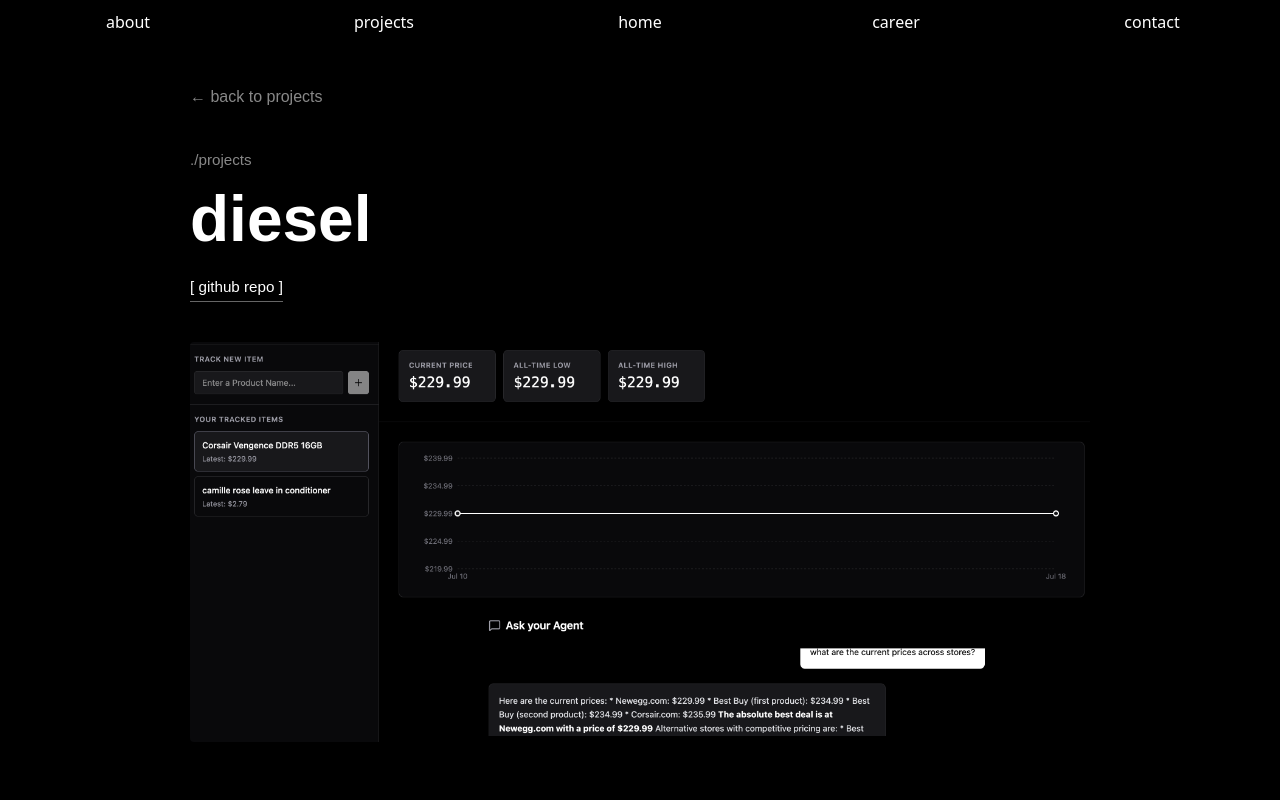
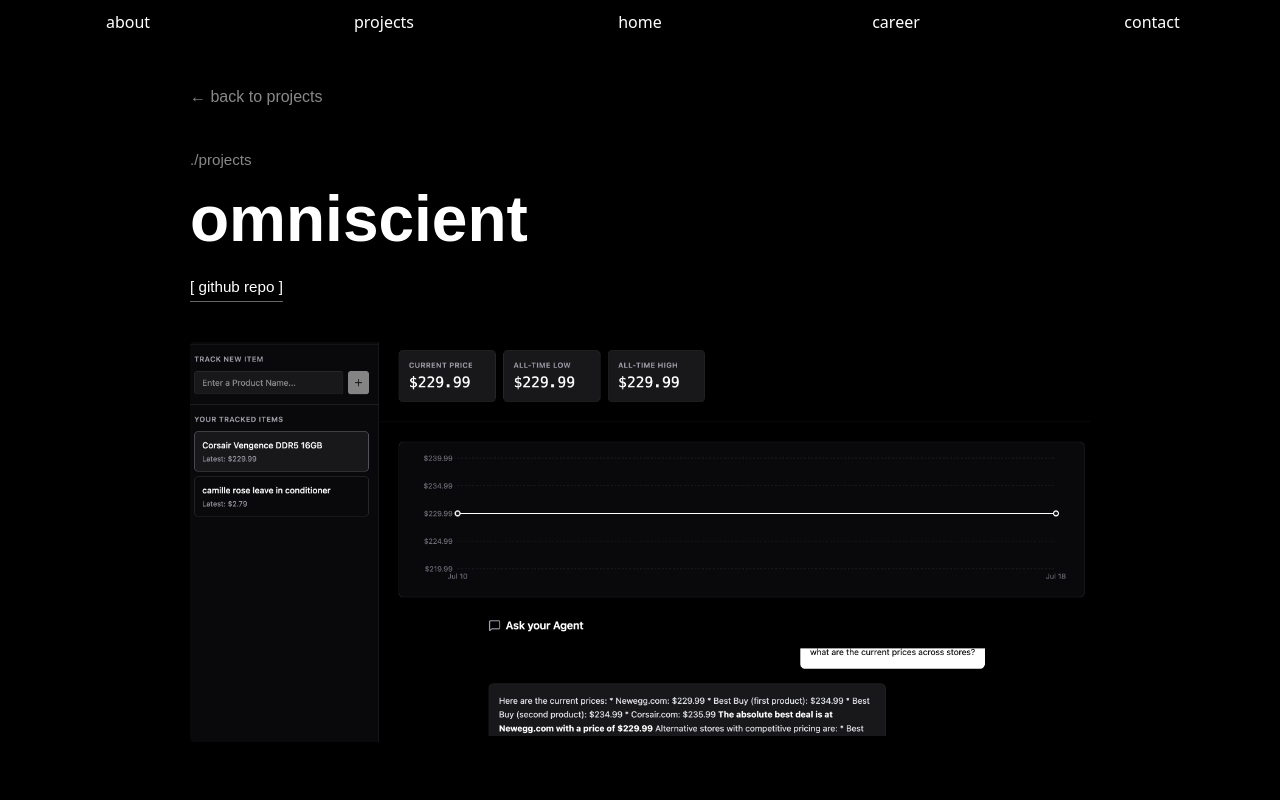
Before and after one commit to soham-shukla/soham-persweb, a React (Vite) app: page /Projects/diesel in a window 1280 px wide. Shown: the top 800 px of the page. Built offline with nearby package versions, Linux system fonts and the light colour scheme; the HTML template or start-up script is replaced by a standard one.

Commit message:
changed project Diesel name to Omniscient

```diff
--- a/src/pages/Projects.jsx
+++ b/src/pages/Projects.jsx
@@ -5,7 +5,7 @@ import '../App.css';
 // project list
 
 const projectData = [
-    { id: "diesel", number: "01", title: "diesel", subtitle: "july 2026", link: "/projects/diesel" },
+    { id: "omniscient", number: "01", title: "omniscient", subtitle: "july 2026", link: "/projects/omniscient" },
     { id: "persweb", number: "02", title: "pers-web", subtitle: "may 2026 - july 2026", link: "/projects/persweb" },
     { id: "wanglab", number: "03", title: "wang-lab", subtitle: "jan 2026 - present", link: "/projects/wanglab" },
     { id: "drivesafe", number: "04", title: "drive-safe", subtitle: "jan 2026 - may 2026", link: "/projects/drivesafe" },
--- a/src/pages/projects/Diesel.jsx
+++ b/src/pages/projects/Diesel.jsx
@@ -14,10 +14,10 @@ export default function ProjectDiesel() {
 
             <header style={headerSection}>
                 <span className="mukta-malar-light" style={metaTags}>./projects</span>
-                <h1 className="mukta-malar-bold" style={title}>diesel</h1>
+                <h1 className="mukta-malar-bold" style={title}>omniscient</h1>
 
                 <div style={actionButtons}>
-                    <a href="https://github.com/soham-shukla/diesel" target="_blank" rel="noreferrer" className="mukta-malar-regular" style={btnStyle}>
+                    <a href="https://github.com/soham-shukla/omniscient" target="_blank" rel="noreferrer" className="mukta-malar-regular" style={btnStyle}>
                         [ github repo ]
                     </a>
                 </div>
@@ -29,7 +29,7 @@ export default function ProjectDiesel() {
                 animate={{ opacity: 1, y: 0 }}
                 transition={{ duration: 0.6 }}
             >
-                <img src= {productpage} alt="Diesel Dashboard Interface" style={imageFill} />
+                <img src= {productpage} alt="Omniscient Dashboard Interface" style={imageFill} />
             </motion.div>
 
             <section style={overviewGrid}>
@@ -38,7 +38,7 @@ export default function ProjectDiesel() {
                     <p className="mukta-malar-light" style={bodyText}>
                         A full-stack web application designed to automate e-commerce price tracking, visualize market trends, and provide data-driven shopping advice through an integrated Large Language Model (LLM).
                         <br /><br />
-                        The  objective was to leverage an open source AI agent as a shopping agent. Instead of relying on manual price searches and endless browsing, Diesel autonomously scrapes real-time market data, builds a historical price database, and injects that live context into a local LLM to tell users exactly when and where to buy.
+                        The  objective was to leverage an open source AI agent as a shopping agent. Instead of relying on manual price searches and endless browsing, Omni autonomously scrapes real-time market data, builds a historical price database, and injects that live context into a local LLM to tell users exactly when and where to buy.
                     </p>
                 </div>
 
```
